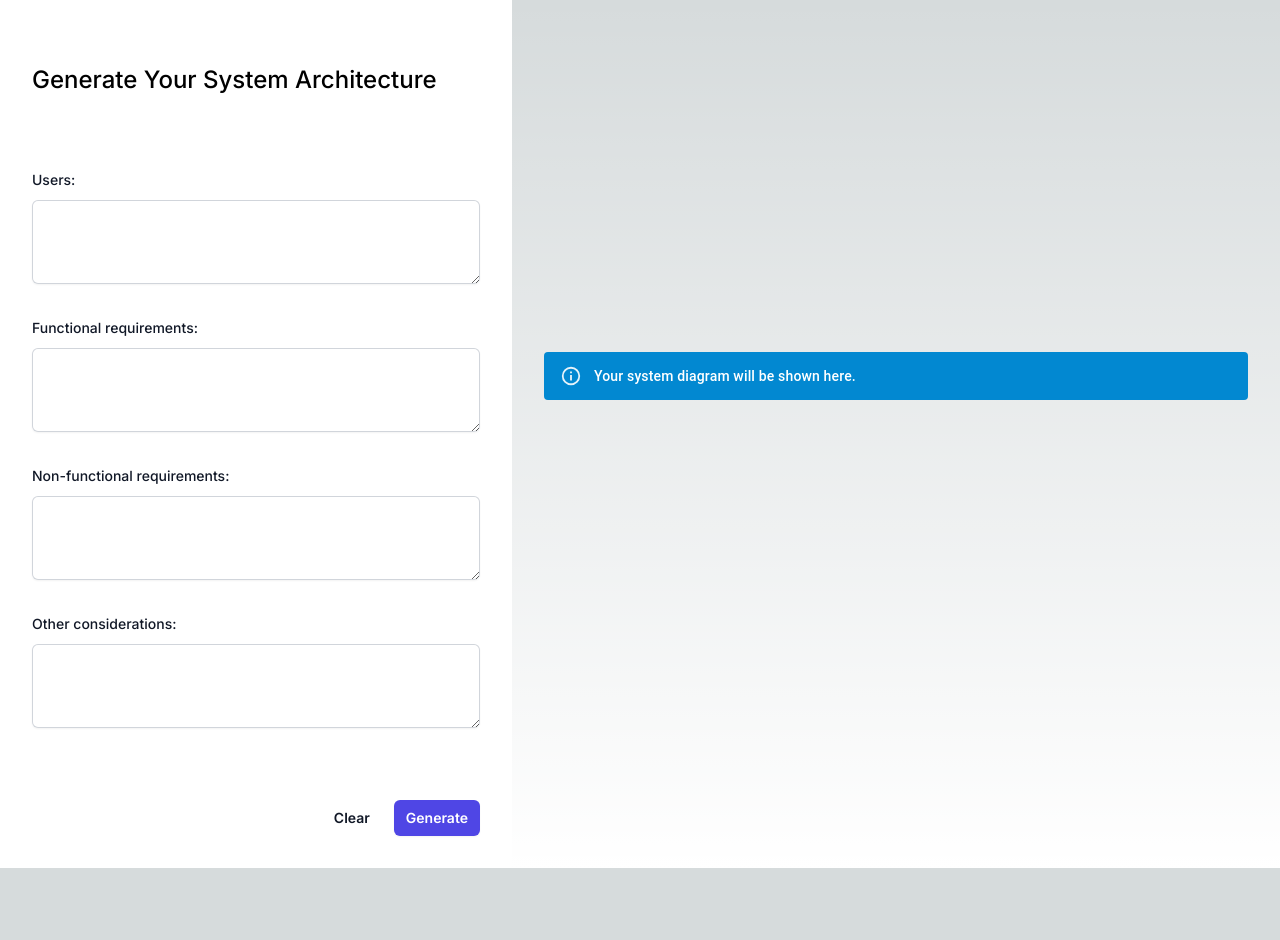
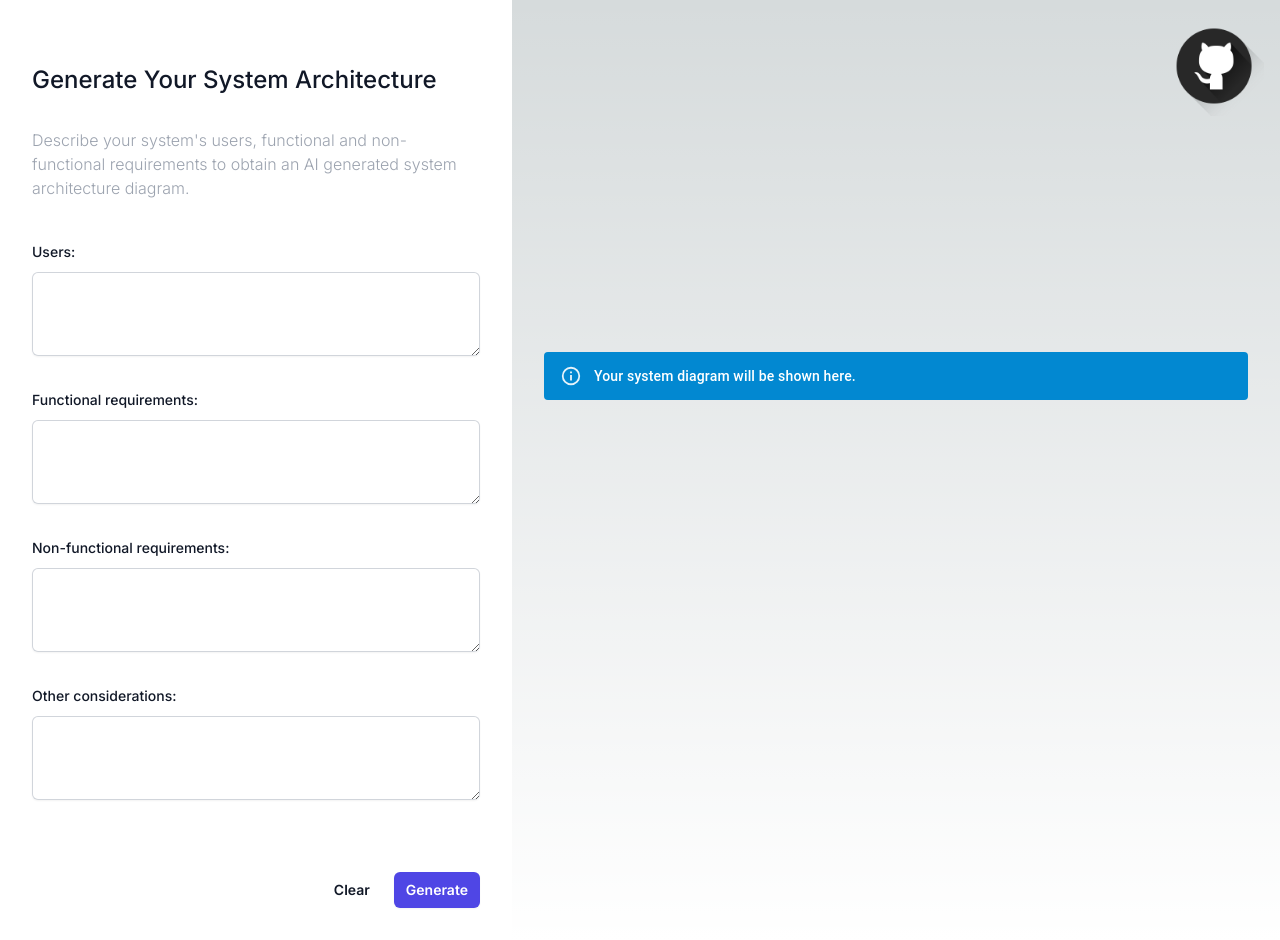
Before and after one commit to yilin-sai/ai-sysdesign, a Next.js app in the folder ui/: page / in a window 1280 px wide. Before the commit the page ends 868 px from the top, so only its background shows below. Built offline with nearby package versions, Linux system fonts and the light colour scheme; no server answers.

Commit message:
add github link

```diff
--- a/ui/app/page.tsx
+++ b/ui/app/page.tsx
@@ -10,6 +10,7 @@ import { getSysDesign } from "./lib/api";
 import { AxiosError } from "axios";
 import useLoading from "./lib/useLoading";
 import { CircularProgress } from "@mui/material";
+import Image from "next/image";
 
 export default function Home() {
   const [diagramUrl, setDiagramUrl] = useState();
@@ -55,10 +56,26 @@ export default function Home() {
 
   return (
     <main className="flex flex-col min-h-screen md:flex-row">
+      <a href="https://github.com/yilin-sai/ai-sysdesign">
+        <Image
+          src="/github.png"
+          width={100}
+          height={100}
+          alt="github"
+          className="absolute top-4 right-4"
+        />
+      </a>
       <div className="flex flex-col basis-2/5 p-8 bg-white">
         <div className="flex items-center min-h-24">
-          <p className={`text-2xl font-medium`}>
+          <p className={`text-2xl font-medium text-gray-900`}>
             Generate Your System Architecture
+          </p>
+        </div>
+        <div className="flex items-center min-h-8">
+          <p className="font-light text-gray-400">
+            {
+              "Describe your system's users, functional and non-functional requirements to obtain an AI generated system architecture diagram."
+            }
           </p>
         </div>
         <div>
--- a/ui/next.config.mjs
+++ b/ui/next.config.mjs
@@ -1,6 +1,4 @@
 /** @type {import('next').NextConfig} */
-const nextConfig = {
-  output: "export",
-};
+const nextConfig = {};
 
 export default nextConfig;
```
Also changed, not shown: ui/public/github.png (added).
